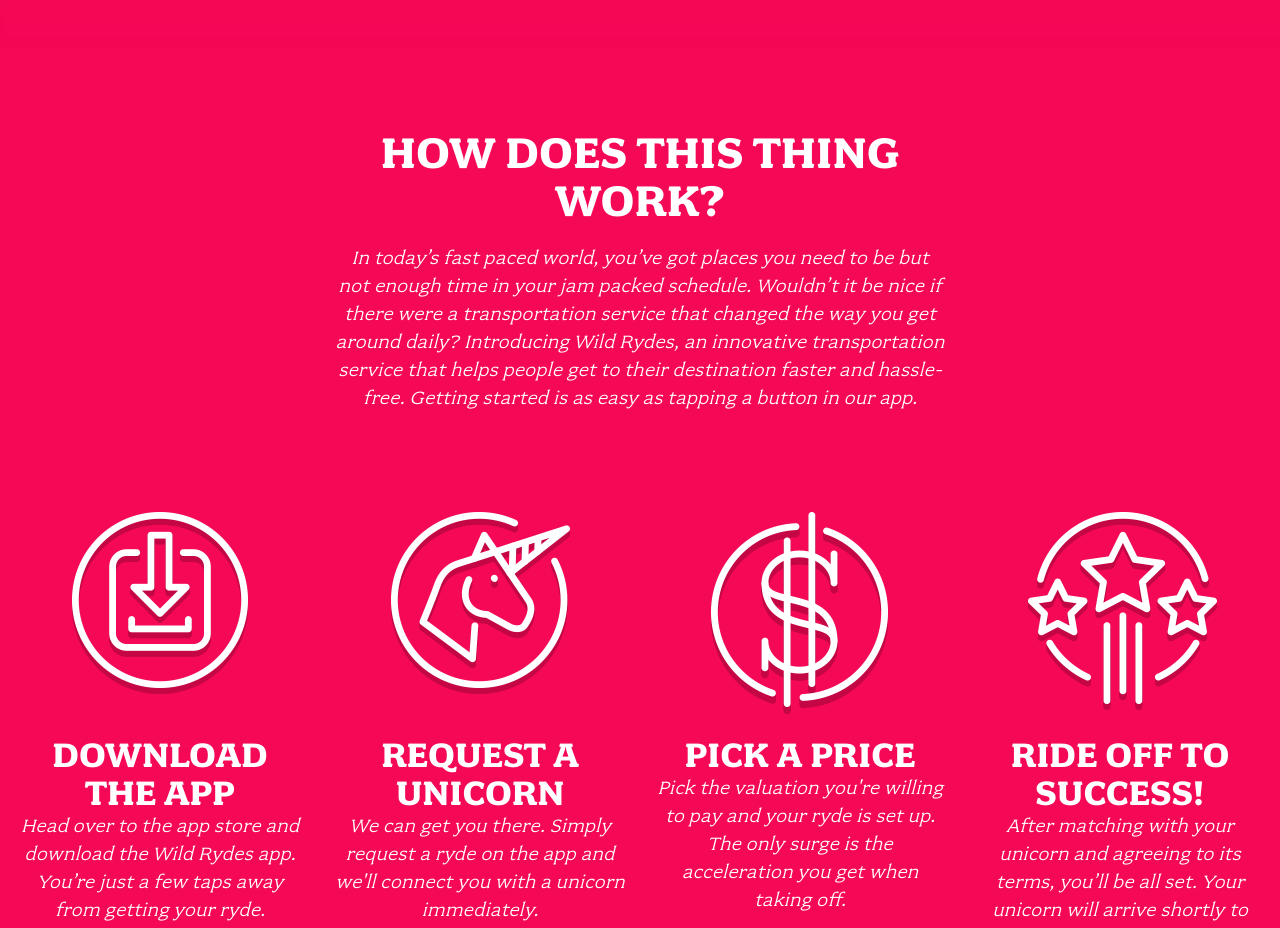
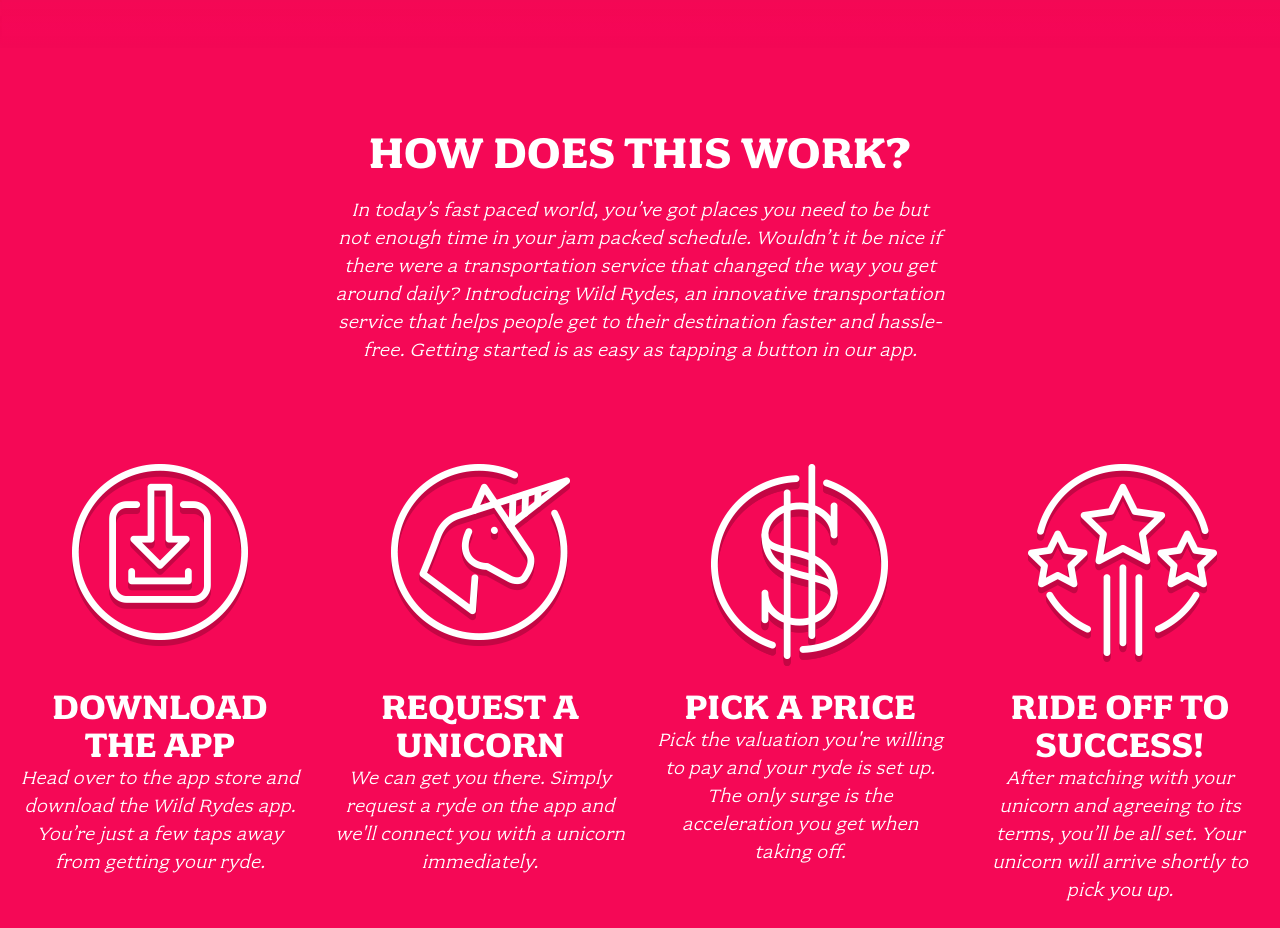
Before and after one commit to mustafam52/wildrydes-site, a plain HTML site: page index.html in a window 1280 px wide. Shown: the part 900-1828 px from the top of the page. Drawn offline with Linux system fonts and the light colour scheme.

Commit message:
Update index.html

```diff
--- a/index.html
+++ b/index.html
@@ -30,7 +30,7 @@
 
   <section class="home-about">
     <div class="row column large-9 xlarge-6 xxlarge-4">
-      <h2 class="section-title">How Does This THING Work?</h2>
+      <h2 class="section-title">How Does This Work?</h2>
       <p class="content">
         In today’s fast paced world, you’ve got places you need to be but not enough time in your jam packed schedule. Wouldn’t it be nice if there were a transportation service that changed the way you get around daily? Introducing Wild Rydes, an innovative transportation service that helps people get to their destination faster and hassle-free. Getting started is as easy as tapping a button in our app.
       </p>
```
